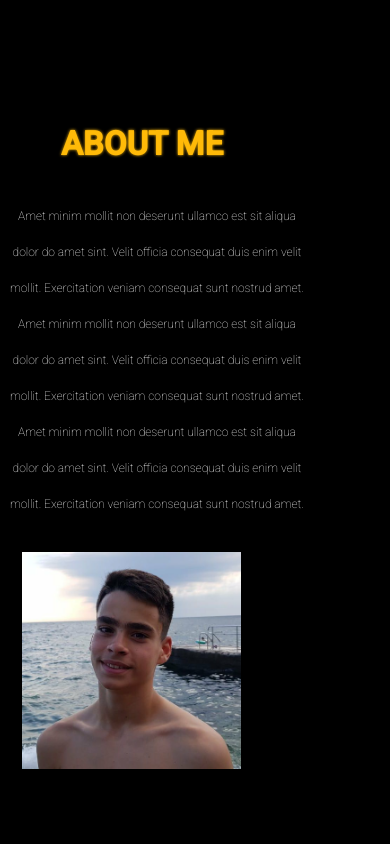
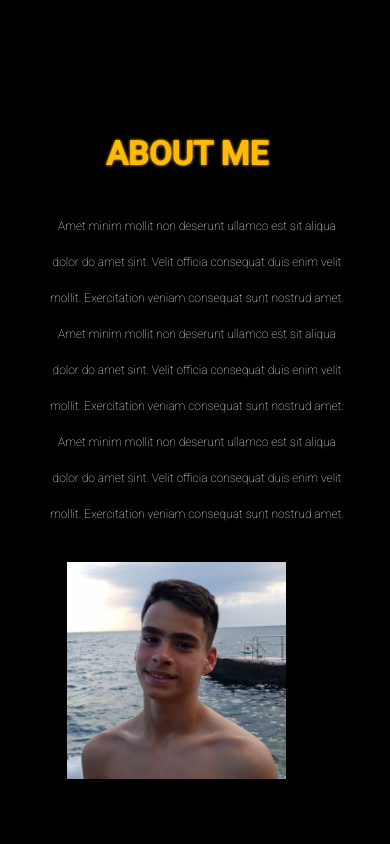
Before and after one commit to ilyazhavzarov/ilyazhavzharov, a plain HTML site: page index.html in a window 390 px wide. Shown: the part 640-1484 px from the top of the page. Drawn offline with Linux system fonts and the light colour scheme.

Commit message:
Add files via upload

```diff
--- a/css/style.css
+++ b/css/style.css
@@ -202,7 +202,7 @@ footer {
 		padding-left: 5px;
 		height: auto;
 		padding-top: 15px;
-		padding-bottom: 150px;
+		padding-bottom: 160px;
 	}
 
 	a {
@@ -236,11 +236,11 @@ footer {
 	h2 {
 		margin-bottom: 35px;
 		font-size: 33px;
-		margin-right: 110px;
+		margin-right: 20px;
 	}
 
 	.sup_tittle {
-		margin-right: 85px;
+		margin-right: 45px;
 		text-align: center;
 		font-size: 12px;
 		width: 300px;
@@ -250,7 +250,7 @@ footer {
 
 	.img_1 {
 		padding: 0;
-		margin-left: 20px;
+		margin-left: 65px;
 		height: 217px;
 		width: 219px;
 	}
```
